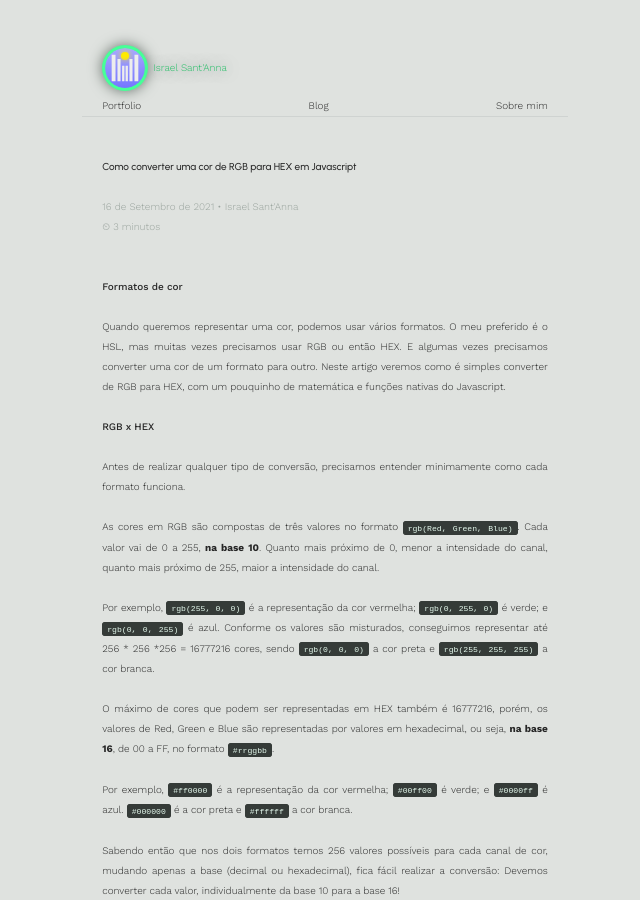
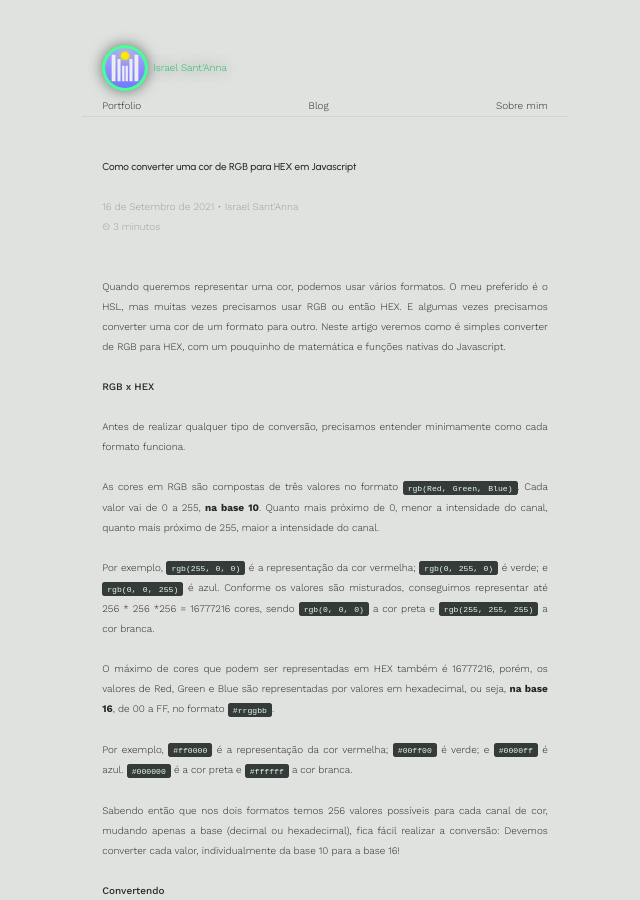
Before and after one commit to israelss/israelss.github.io, a Jekyll site: the page built from _posts/2021-09-16-converter-rgb-para-hex.md, in a window 1280 px wide and 900 px high. Shown: the whole window, without its empty margins (315-955 px from the left). Built offline with Jekyll 4.4.1, drawn with Linux system fonts in a browser that asks for light colours; comment, search, counter and statistics services are not loaded.

Commit message:
Update blog post:
2021-09-16-converter-rgb-para-hex

```diff
--- a/_posts/2021-09-16-converter-rgb-para-hex.md
+++ b/_posts/2021-09-16-converter-rgb-para-hex.md
@@ -5,12 +5,9 @@ categories: color cor javascript rgb hex converter
 author: Israel Sant'Anna
 date: 2021-09-16 15:00:00 -0300
 ---
-
-#### Formatos de cor
-
 Quando queremos representar uma cor, podemos usar vários formatos. O meu preferido é o HSL, mas muitas vezes precisamos usar RGB ou então HEX. E algumas vezes precisamos converter uma cor de um formato para outro. Neste artigo veremos como é simples converter de RGB para HEX, com um pouquinho de matemática e funções nativas do Javascript.
 
-###### RGB x HEX
+#### RGB x HEX
 Antes de realizar qualquer tipo de conversão, precisamos entender minimamente como cada formato funciona.
 
 As cores em RGB são compostas de três valores no formato `rgb(Red, Green, Blue)`. Cada valor vai de 0 a 255, **na base 10**. Quanto mais próximo de 0, menor a intensidade do canal, quanto mais próximo de 255, maior a intensidade do canal.
```
